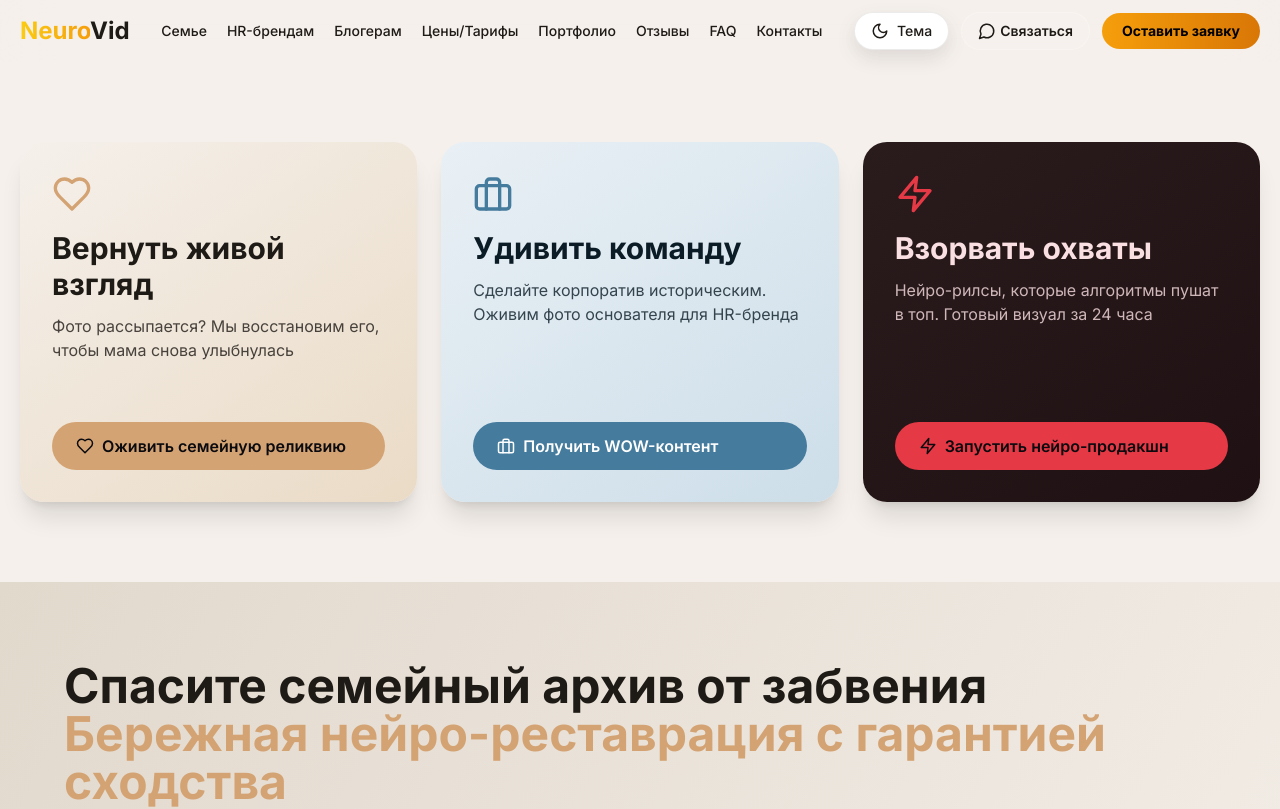
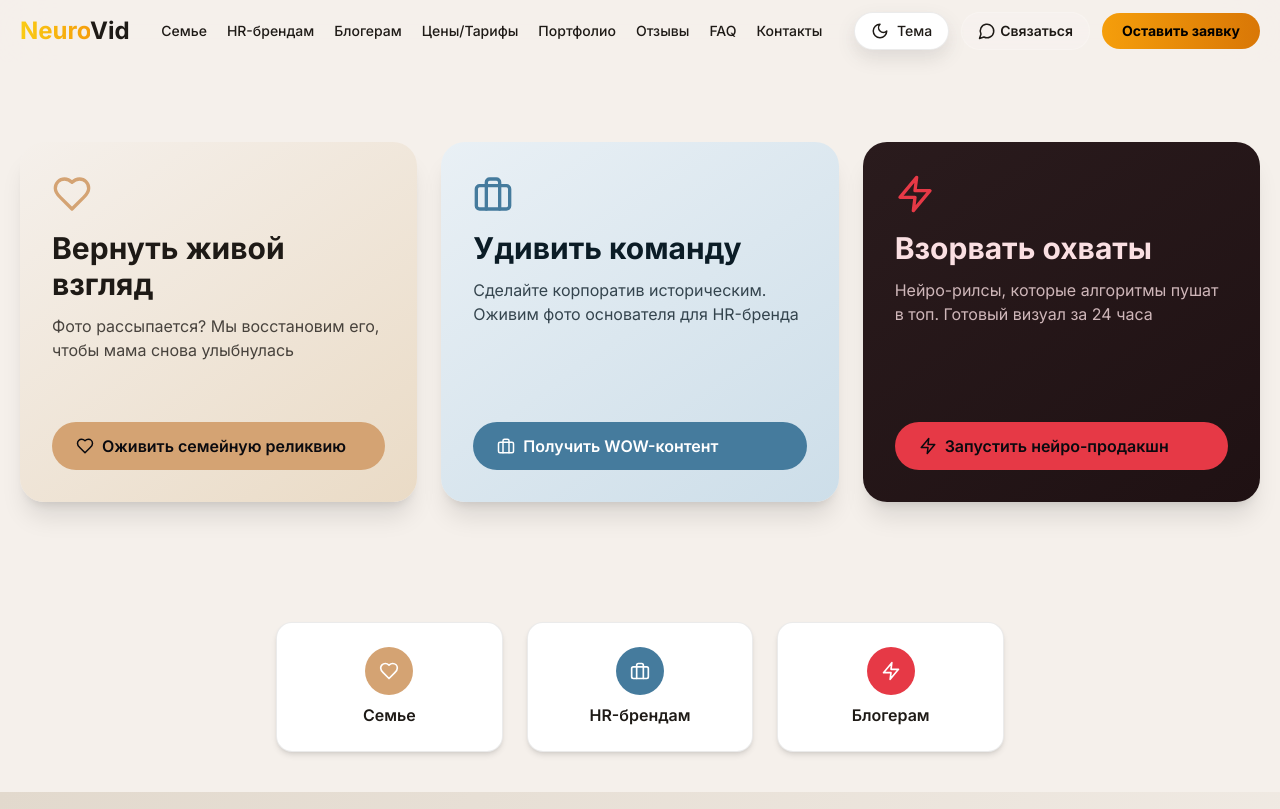
Before and after one commit to melevgeni-cpu/neurovid-module-new, a Next.js app: page / in a window 1280 px wide. Shown: the top 809 px of the page. Built offline with nearby package versions, Linux system fonts and the light colour scheme.

Commit message:
Update page.tsx
Адаптация сайта под смартфоны - шаг 2

```diff
--- a/app/page.tsx
+++ b/app/page.tsx
@@ -1,3 +1,4 @@
+import DirectionNav from '@/components/sections/DirectionNav'
 import Hero from '@/components/sections/Hero'
 import FamilySection from '@/components/sections/FamilySection'
 import BusinessSection from '@/components/sections/BusinessSection'
@@ -14,6 +15,7 @@ export default function HomePage() {
     <>
       <main className="relative">
         <Hero />
+        <DirectionNav />
         <FamilySection />
         <BusinessSection />
         <CreatorsSection />
```
